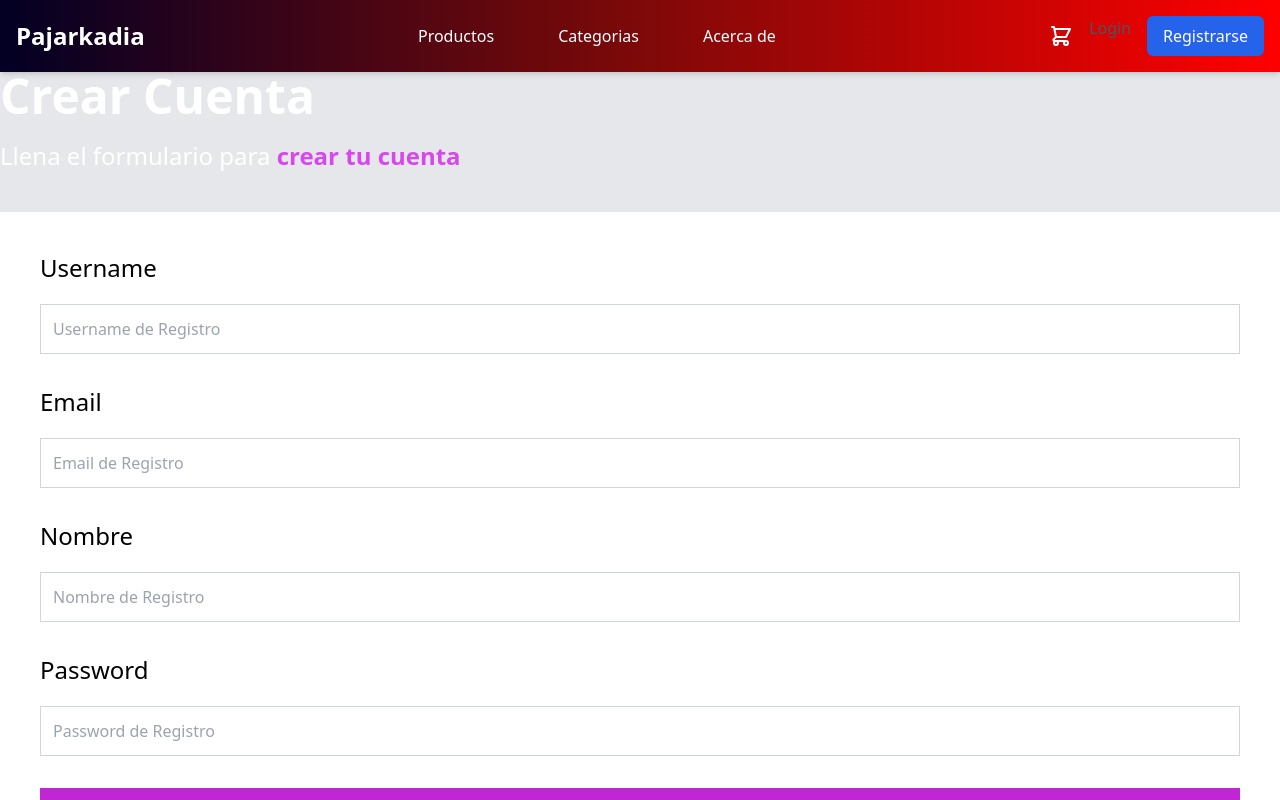
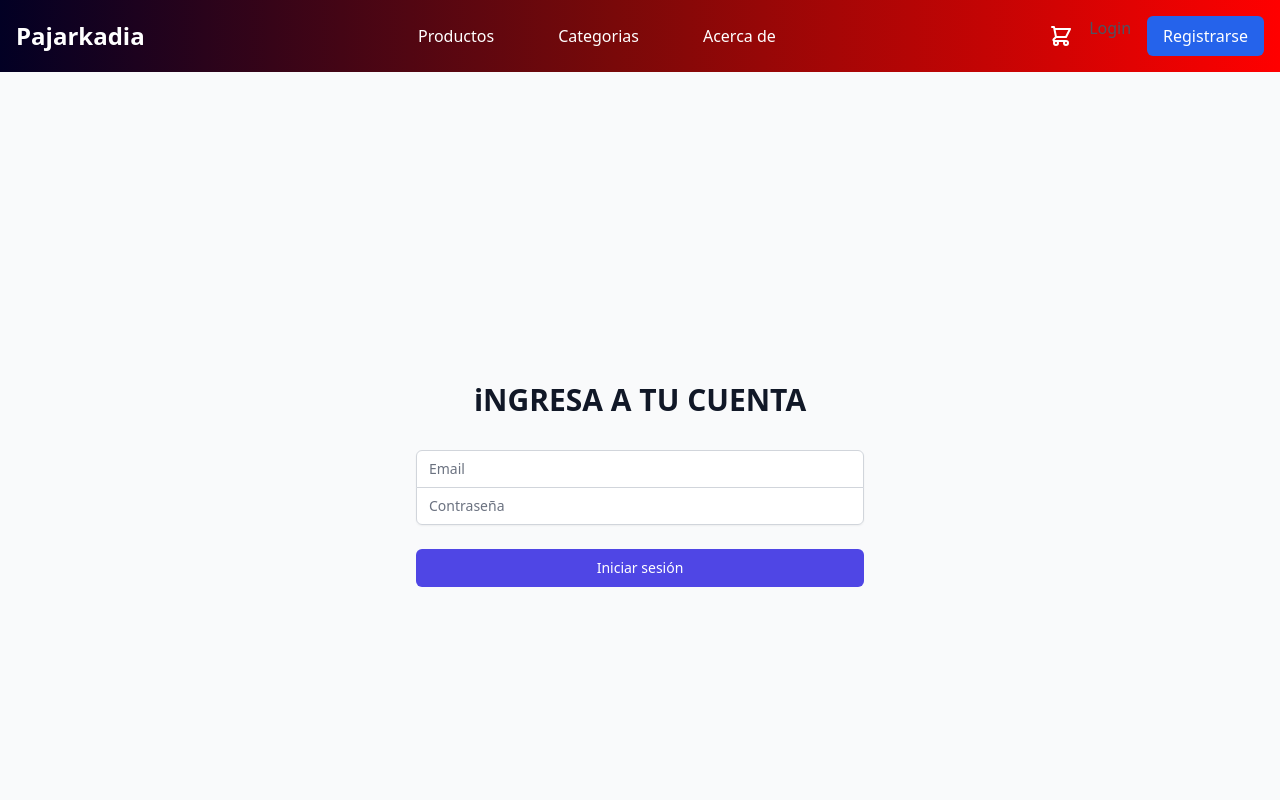
Before and after one commit to AbelX18/E-commerce_frontend, a React (Vite) app: page /login in a window 1280 px wide. Shown: the top 800 px of the page. Built offline with nearby package versions, Linux system fonts and the light colour scheme.

Commit message:
Added Login, user type and authcontext
Moved ProductAPI to API, and changed old login to singup. Updated main app and AuthAPI

```diff
--- a/src/api/AuthAPI.ts
+++ b/src/api/AuthAPI.ts
@@ -1,10 +1,13 @@
 import { isAxiosError } from 'axios'
 import api from '../lib/axios'
 import { UserLoginForm } from '../schema'
+import { LoginCredentials, User } from '../types/user'
+
+const API_BASE_URL = 'http://localhost:3000/api'
 
 export async function authenticateUser(formData: UserLoginForm) {
     try {
-        const url = `/auth/Login`
+        const url = `/auth/login`
         const {data} = await api.post<string>(url, formData)
         localStorage.setItem('AUTH_TOKEN', data)
         return data
@@ -26,3 +29,46 @@ export async function profileUser(){
         }
     }
 }
+
+export const login = async (credentials: LoginCredentials): Promise<User> => {
+    try {
+        const response = await fetch(`${API_BASE_URL}/auth/login`, {
+            method: 'POST',
+            headers: {
+                'Content-Type': 'application/json',
+            },
+            body: JSON.stringify(credentials),
+        })
+
+        if (!response.ok) {
+            throw new Error('Login failed')
+        }
+
+        const data = await response.json()
+        return data
+    } catch (error) {
+        console.error('Error during login:', error)
+        throw error
+    }
+}
+
+export const logout = async (): Promise<void> => {
+    try {
+        const response = await fetch(`${API_BASE_URL}/auth/logout`, {
+            method: 'POST',
+            headers: {
+                'Authorization': `Bearer ${localStorage.getItem('token')}`,
+            },
+        })
+
+        if (!response.ok) {
+            throw new Error('Logout failed')
+        }
+    } catch (error) {
+        console.error('Error during logout:', error)
+        throw error
+    } finally {
+        localStorage.removeItem('token')
+        localStorage.removeItem('user')
+    }
+}
--- a/src/components/LoginForm.tsx
+++ b/src/components/LoginForm.tsx
@@ -15,7 +15,7 @@ const LoginForm: React.FC = () => {
       const response = await authenticateUser({ userName, password });
       return response
     } catch (err) {
-      setError('Invalid credentials. Please try again.');
+      setError('Email o contraseña inválidos. Intenta de nuevo. :' + err); //despue hay que borrar el +err
     }
   };
 
@@ -23,7 +23,7 @@ const LoginForm: React.FC = () => {
     <>
       <form onSubmit={handleSubmit}>
         <div>
-          <label>Username:</label>
+          <label>Usuario:</label>
           <input
             type="userName"
             value={userName}
@@ -32,7 +32,7 @@ const LoginForm: React.FC = () => {
           />
         </div>
         <div>
-          <label>Password:</label>
+          <label>Contraseña:</label>
           <input
             type="password"
             value={password}
@@ -45,7 +45,7 @@ const LoginForm: React.FC = () => {
       </form>
 
       <div style={{ marginTop: '20px' }}>
-        <p>Don't have an account? <a href="/register">Register here</a></p>
+        <p>No tienes una cuenta? <a href="/register">Registrate aqui lactm</a></p> //DESPUE HAY QUE CAMBIARLO XD
       </div>
 
 
--- /dev/null
+++ b/src/context/AuthContext.tsx
@@ -0,0 +1,72 @@
+import { createContext, useContext, useState, useEffect, ReactNode } from 'react';
+import { User } from '../types/user';
+import { login as loginApi, logout as logoutApi } from '../api/authApi';
+
+interface AuthContextType {
+    user: User | null;
+    isAuthenticated: boolean;
+    login: (email: string, password: string) => Promise<void>;
+    logout: () => Promise<void>;
+    loading: boolean;
+}
+
+const AuthContext = createContext<AuthContextType | undefined>(undefined);
+
+export const AuthProvider = ({ children }: { children: ReactNode }) => {
+    const [user, setUser] = useState<User | null>(null);
+    const [loading, setLoading] = useState(true);
+
+    useEffect(() => {
+        const storedUser = localStorage.getItem('user');
+        const storedToken = localStorage.getItem('token');
+
+        if (storedUser && storedToken) {
+        setUser(JSON.parse(storedUser));
+        }
+        setLoading(false);
+    }, []);
+
+    const login = async (email: string, password: string) => {
+        try {
+        const userData = await loginApi({ email, password });
+        setUser(userData);
+        localStorage.setItem('user', JSON.stringify(userData));
+        localStorage.setItem('token', userData.token);
+        } catch (error) {
+        console.error('Login failed:', error);
+        throw error;
+        }
+    };
+
+    const logout = async () => {
+        try {
+        await logoutApi();
+        setUser(null);
+        } catch (error) {
+        console.error('Logout failed:', error);
+        throw error;
+        }
+    };
+
+    return (
+        <AuthContext.Provider
+        value={{
+            user,
+            isAuthenticated: !!user,
+            login,
+            logout,
+            loading,
+        }}
+        >
+        {children}
+        </AuthContext.Provider>
+    );
+};
+
+export const useAuth = () => {
+    const context = useContext(AuthContext);
+    if (context === undefined) {
+        throw new Error('useAuth must be used within an AuthProvider');
+    }
+    return context;
+};
--- a/src/main.tsx
+++ b/src/main.tsx
@@ -4,11 +4,14 @@ import { BrowserRouter as Router, Routes, Route } from 'react-router-dom'
 import './index.css'
 import Header from './components/Header'
 import Footer from './components/Footer'
+import Signup from './pages/Singup'
+import Products from './pages/Products'
+import { AuthProvider, useAuth } from './context/AuthContext'
 import Login from './pages/Login'
-import Products from './pages/Products'
 
 createRoot(document.getElementById('root')!).render(
   <StrictMode>
+    <AuthProvider>
       <Router>
         <div className="min-h-screen flex flex-col">
           <Header />
@@ -16,11 +19,13 @@ createRoot(document.getElementById('root')!).render(
             <Routes>
               <Route path="/" element={<Products />} />
               <Route path="/login" element={<Login />} />
+              <Route path="/register" element={<Signup />} />
               <Route path="/products" element={<Products />} />
             </Routes>
           </main>
           <Footer />
         </div>
       </Router>
+    </AuthProvider>
   </StrictMode>,
 )
--- a/src/pages/Login.tsx
+++ b/src/pages/Login.tsx
@@ -1,9 +1,86 @@
-import TestApi from "../components/TestApi";
+import { useState } from 'react';
+import { useNavigate } from 'react-router-dom';
+import { useAuth } from '../context/AuthContext';
 
-export default function Login() {
-  return (
-    <>
-        <TestApi/>
-    </>
-  )
-}
+const Login = () => {
+    const [email, setEmail] = useState('');
+    const [password, setPassword] = useState('');
+    const [error, setError] = useState('');
+    const { login } = useAuth();
+    const navigate = useNavigate();
+
+    const handleSubmit = async (e: React.FormEvent) => {
+        e.preventDefault();
+        setError('');
+
+        try {
+        await login(email, password);
+        navigate('/');
+        } catch (err) {
+        setError('Uusario o contraseña incorrecta' + err); //despues hay que borrar el +err
+        }
+    };
+
+    return (
+        <div className="min-h-screen flex items-center justify-center bg-gray-50 py-12 px-4 sm:px-6 lg:px-8">
+        <div className="max-w-md w-full space-y-8">
+            <div>
+            <h2 className="mt-6 text-center text-3xl font-extrabold text-gray-900">
+                iNGRESA A TU CUENTA
+            </h2>
+            </div>
+            <form className="mt-8 space-y-6" onSubmit={handleSubmit}>
+            <div className="rounded-md shadow-sm -space-y-px">
+                <div>
+                <label htmlFor="email-address" className="sr-only">
+                    Email address
+                </label>
+                <input
+                    id="email-address"
+                    name="email"
+                    type="email"
+                    autoComplete="email"
+                    required
+                    className="appearance-none rounded-none relative block w-full px-3 py-2 border border-gray-300 placeholder-gray-500 text-gray-900 rounded-t-md focus:outline-none focus:ring-indigo-500 focus:border-indigo-500 focus:z-10 sm:text-sm"
+                    placeholder="Email"
+                    value={email}
+                    onChange={(e) => setEmail(e.target.value)}
+                />
+                </div>
+                <div>
+                <label htmlFor="password" className="sr-only">
+                    Password
+                </label>
+                <input
+                    id="password"
+                    name="password"
+                    type="password"
+                    autoComplete="current-password"
+                    required
+                    className="appearance-none rounded-none relative block w-full px-3 py-2 border border-gray-300 placeholder-gray-500 text-gray-900 rounded-b-md focus:outline-none focus:ring-indigo-500 focus:border-indigo-500 focus:z-10 sm:text-sm"
+                    placeholder="Contraseña"
+                    value={password}
+                    onChange={(e) => setPassword(e.target.value)}
+                />
+                </div>
+            </div>
+
+            {error && (
+                <div className="text-red-500 text-sm text-center">{error}</div>
+            )}
+
+            <div>
+                <button
+                type="submit"
+                className="group relative w-full flex justify-center py-2 px-4 border border-transparent text-sm font-medium rounded-md text-white bg-indigo-600 hover:bg-indigo-700 focus:outline-none focus:ring-2 focus:ring-offset-2 focus:ring-indigo-500"
+                >
+                Iniciar sesión
+                </button>
+            </div>
+            </form>
+        </div>
+        </div>
+    );
+};
+
+export default Login;
--- /dev/null
+++ b/src/pages/Singup.tsx
@@ -0,0 +1,9 @@
+import TestApi from "../components/TestApi";
+
+export default function Signup() {
+  return (
+    <>
+        <TestApi/>
+    </>
+  )
+}
--- /dev/null
+++ b/src/types/user.ts
@@ -0,0 +1,11 @@
+export interface User {
+    id: number;
+    email: string;
+    name: string;
+    token: string;
+}
+
+export interface LoginCredentials {
+    email: string;
+    password: string;
+}
```
Also changed, not shown: src/api/ProductAPI.ts (renamed from src/services/productApi.ts). Lines whose indentation alone changed are shown as unchanged.
